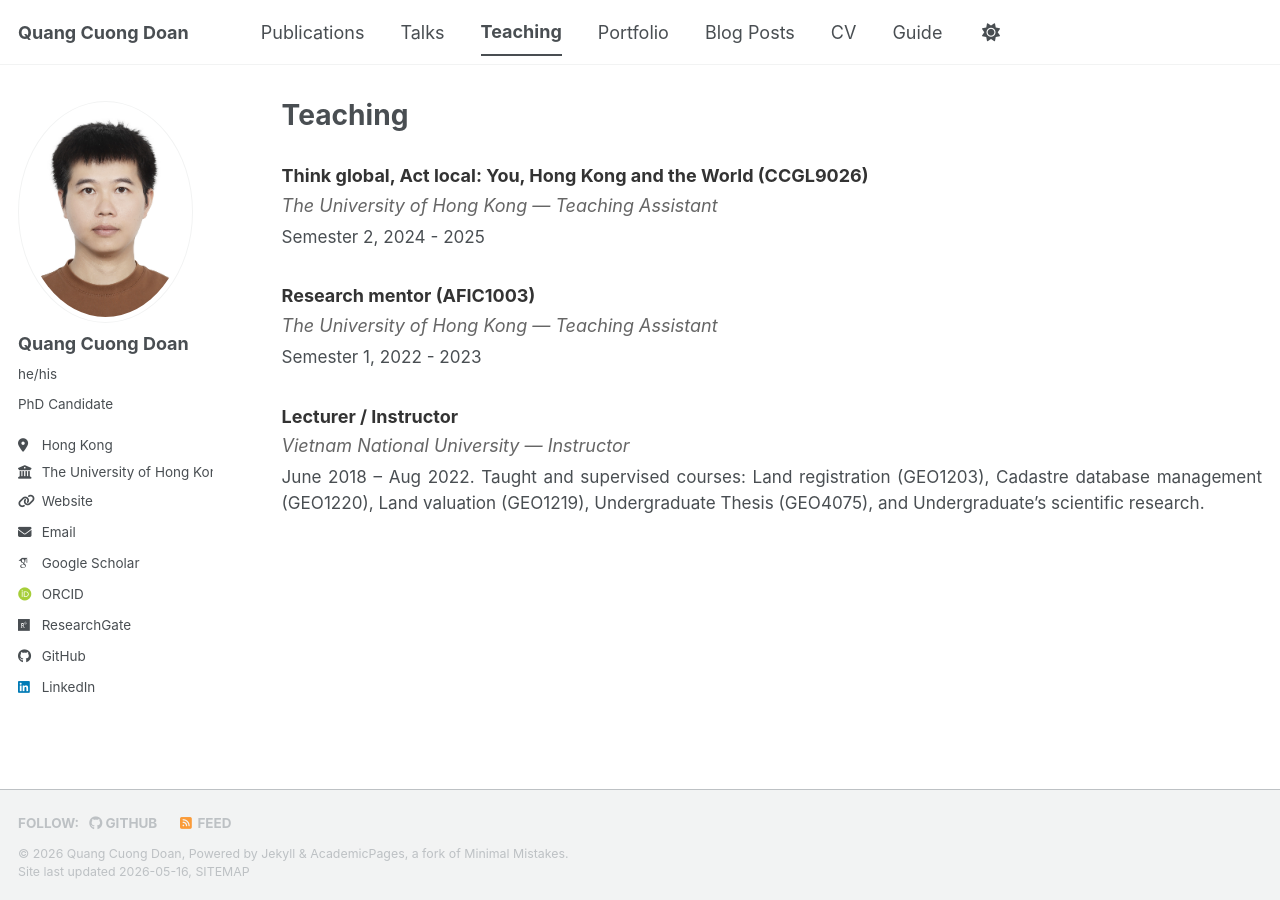
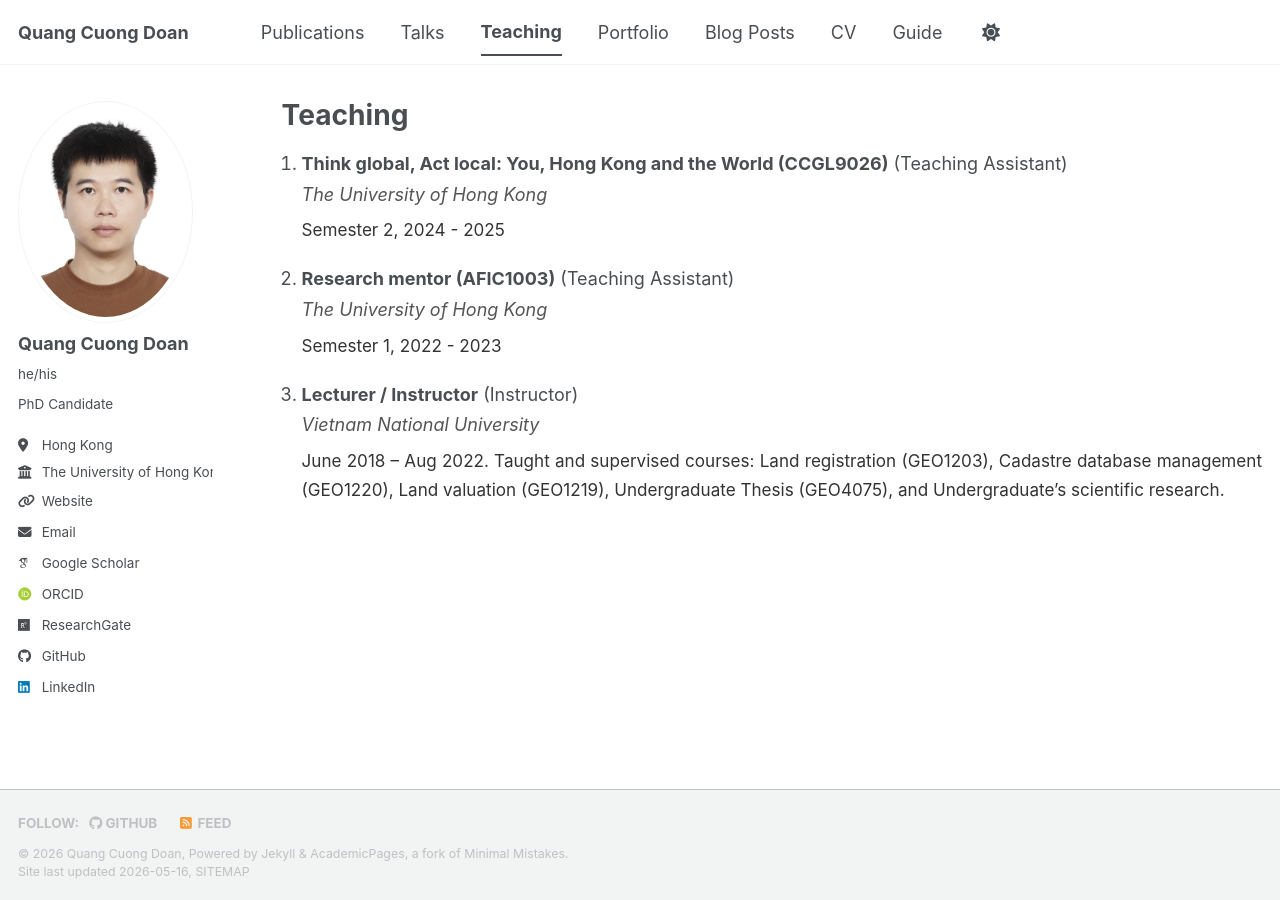
Before and after one commit to cuonghku95/cuonghku95.github.io, a Jekyll site: the page built from _pages/teaching.html, in a window 1280 px wide. Built offline with Jekyll 4.4.1, drawn with Linux system fonts in a browser that asks for light colours; some web fonts are replaced; a script bundle is joined from its source files by our own code; library files that are not in the unit come from our copies.

Commit message:
Update teaching.html

```diff
--- a/_pages/teaching.html
+++ b/_pages/teaching.html
@@ -8,18 +8,21 @@ author_profile: true
 {% include base_path %}
 
 <div style="text-align: justify; margin-top: 20px;">
-  {% for post in site.teaching reversed %}
-    <div style="margin-bottom: 25px;">
-      <h3 style="margin-bottom: 5px; color: #333;">{{ post.title }}</h3>
-      <p style="margin-top: 0; margin-bottom: 5px; font-style: italic; color: #666;">
-        {{ post.venue }}
+  <ol style="line-height: 1.7; padding-left: 20px;">
+    {% for post in site.teaching reversed %}
+      <li style="margin-bottom: 20px; list-style-type: decimal;">
+        <strong>{{ post.title }}</strong>
         {% if post.type and post.type != "" %}
-          — {{ post.type }}
+          ({{ post.type }})
         {% endif %}
-      </p>
-      <p style="margin-top: 0; margin-bottom: 5px; font-size: 0.95em;">
-        {{ post.content | strip_html }}
-      </p>
-    </div>
-  {% endfor %}
+        <br>
+        <span style="font-style: italic; color: #555;">{{ post.venue }}</span>
+        {% if post.content and post.content != "" %}
+          <div style="margin-top: 5px; font-size: 0.95em; color: #333;">
+            {{ post.content | strip_html }}
+          </div>
+        {% endif %}
+      </li>
+    {% endfor %}
+  </ol>
 </div>
```
